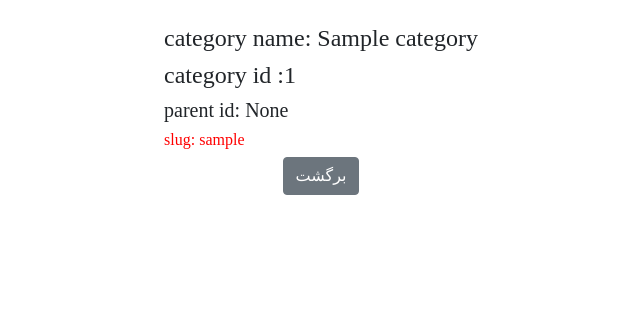
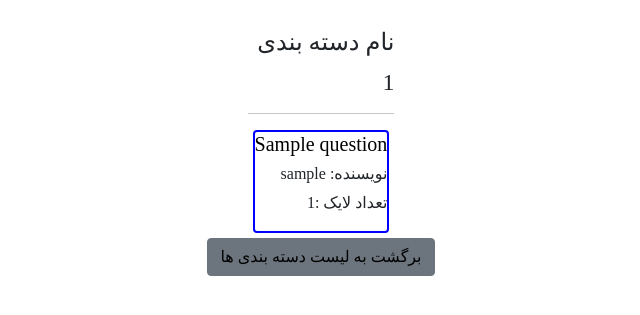
Before and after one commit to amir-mhd/karademy_question_answer, a Django app: page /category_articles_list/1/1 in a window 1280 px wide. Shown: the part 56-371 px from the top of the page, without its empty margins (319-959 px from the left). Run offline with Django 3.2, Linux system fonts and the light colour scheme; tables that the repository leaves empty hold one stand-in row (values such as "Sample post"); some libraries are stand-ins or nearby versions; some web fonts are replaced.

Commit message:
adding category articles page

```diff
--- a/question/models.py
+++ b/question/models.py
@@ -52,7 +52,7 @@ class Question(models.Model):
     edited_date = models.DateTimeField(auto_now=True, verbose_name="تاریخ ویرایش")
     hit_count_generic = GenericRelation(HitCount, object_id_field='object_pk', related_query_name='hit_count_generic_relation')
     likes = models.ManyToManyField(User, related_name="question_like", blank=True)
-    category = models.ForeignKey(Category, related_name="articles", on_delete=models.CASCADE, null=True, blank=True)
+    category = models.ForeignKey(Category, related_name="articles", on_delete=models.PROTECT, null=True, blank=True, default=10)
 
     class Meta:
         verbose_name = 'سوال'
--- a/question/urls.py
+++ b/question/urls.py
@@ -17,5 +17,5 @@ urlpatterns = [
     path("question_detail/<int:pk>/delete/", QuestionDeletView.as_view(), name="delete_question"),
     path("question_detail/<int:pk>/like/", LikeView, name="question_like"),
     path("category_list/", CategoryListView.as_view(), name="category_list"),
-    path("category_articles_list/<int:category_id>/<str:category_slug>", CategoryArticlesList.as_view(), name="category_articles_list"),
+    path("category_articles_list/<int:id>/<category>", CategoryArticlesList.as_view(), name="category_articles_list"),
 ]
--- a/question/views.py
+++ b/question/views.py
@@ -96,12 +96,11 @@ class CategoryListView(ListView):
 
 class CategoryArticlesList(ListView):
     template_name = "question/category_article_list.html"
-    model = Category
-    # categoriess = Category.objects.all()
-    # context_object_name = categoriess
+    context_object_name = "category_list"
 
-    def get_context_data(self, *args, **kwargs):
-        context = super().get_context_data(**kwargs)
-        categories = Category.objects.last()
-        context["categories"] = categories
-        return context
+    def get_queryset(self):
+        content = {
+            "category": self.kwargs['category'],
+            "questions": Question.objects.filter(category__id=self.kwargs["id"]),
+        }
+        return content
--- a/templates/question/category_article_list.html
+++ b/templates/question/category_article_list.html
@@ -3,34 +3,56 @@
     {{ articles }}
 {% endblock title %}
 
-{% block content%}
+{% block content %}
 
     <style>
 
         div.container {
             width: fit-content;
             margin: auto;
-        }
-
-        h6 {
-            color: red ;
+            direction: rtl;
         }
 
         a {
             text-decoration: none;
-            color: #fff;
+            color: #000;
+        }
+
+        a:hover {
+            color: gray;
+        }
+
+        div.card {
+            margin: 5px 5px;
+            border-style: solid;
+            border-width: 2px;
+            border-color: blue;
         }
 
     </style>
 
     <br>
     <div class="container">
-        <h4>category name: {{ categories.name }}</h4>
-        <h4>category id :{{ categories.id }}</h4>
-        <h5>parent id: {{ categories.parent_id }}</h5>
-        <h6>slug: {{ categories.slug }}</h6>
+        {% if category_list.category %}
+            <legend>نام دسته بندی</legend>
+            <h4>{{ category_list.category }}</h4>
+        {% else %}
+            <p>نمیتوان دسته بندی را نشان داد</p>
+        {% endif %}
+        <hr>
+        {% if category_list.questions %}
+            {% for question in category_list.questions %}
+                <div class="card">
+                    <h5><a href="{% url 'question_detail' question.id %}" class="link">{{ question.title }}</a></h5>
+                    <h6>نویسنده: {{ question.author }}</h6>
+                    <p>تعداد لایک :{{ question.likes_count }}</p>
+                </div>
+            {% endfor %}
+        {% else %}
+            <p>سوالی مربوط به این دسته بندی یافت نشد</p>
+        {% endif %}
     </div>
     <div class="container">
-        <button type="button" class="btn btn-secondary"><a href="{% url 'category_list' %}" class="link">برگشت</a></button>
+        <button type="button" class="btn btn-secondary"><a href="{% url 'category_list' %}">برگشت به لیست دسته بندی ها</a></button>
     </div>
-{% endblock content%}
+{% endblock content %}
```
